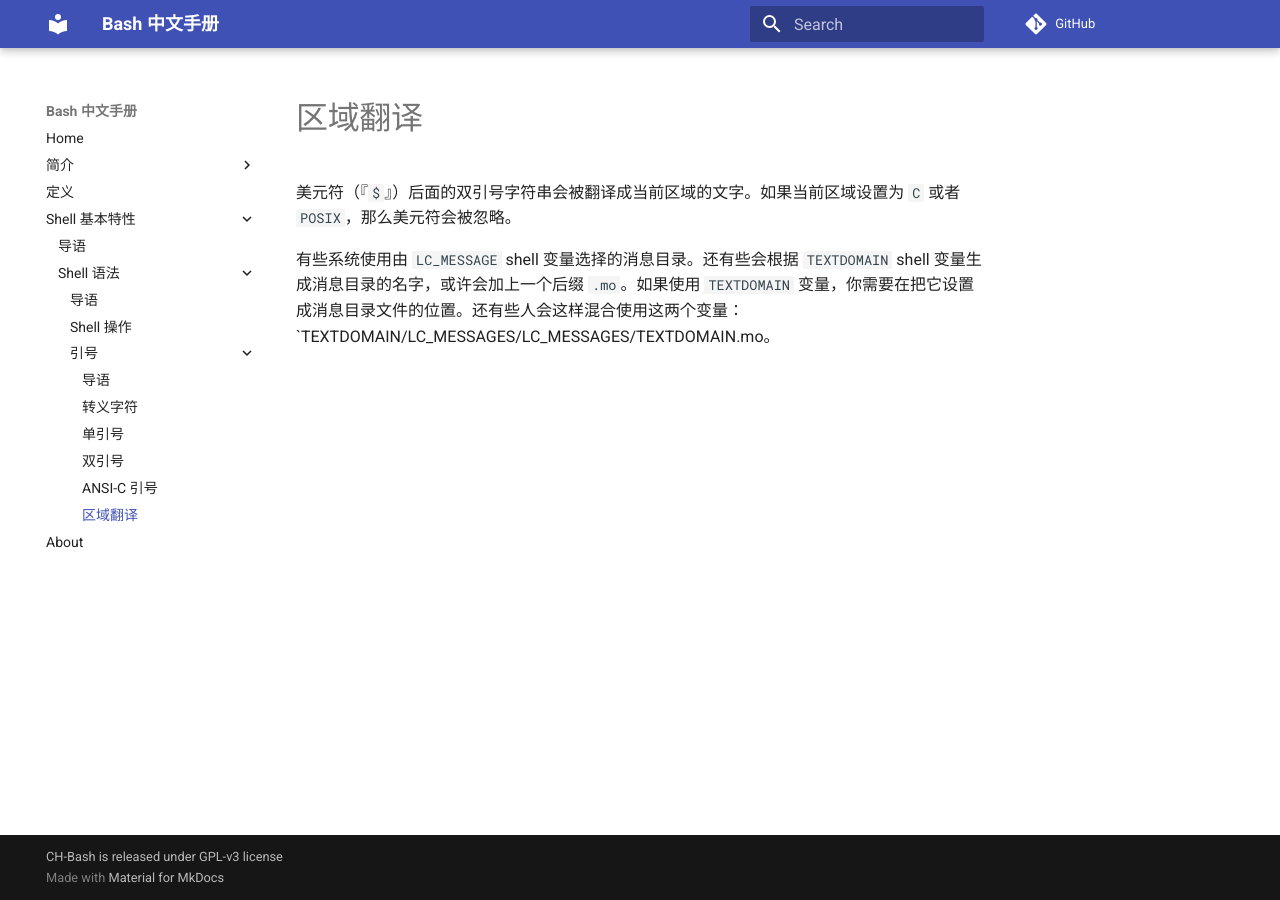
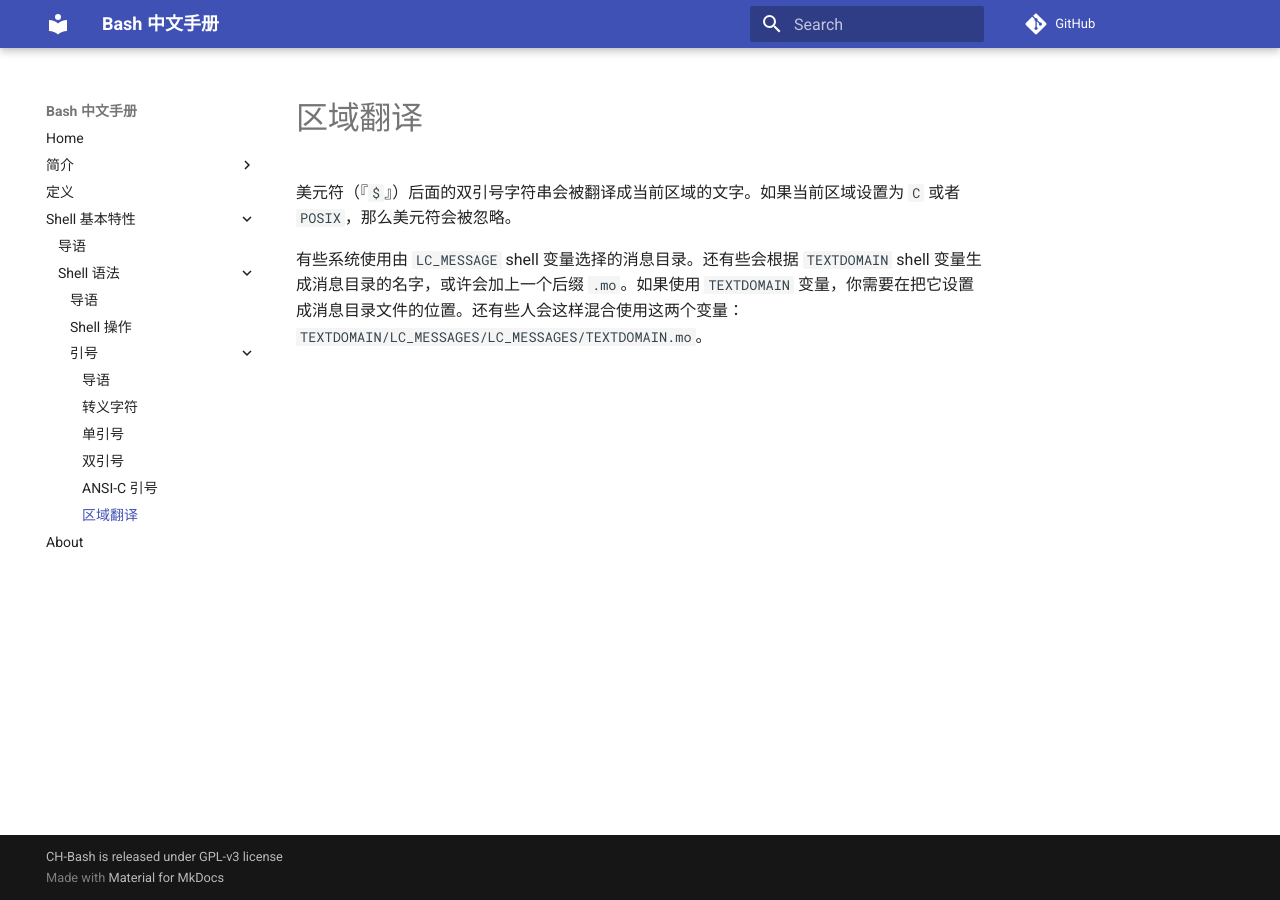
Before and after one commit to nophDog/bash-ch, an MkDocs documentation site: the page built from docs/basic-shell-features/shell-syntax/quoting/locale-specific-translation.md, in a window 1280 px wide. Built offline with MkDocs 1.6.1 and Material for MkDocs 9.7.7, drawn with Linux system fonts in a browser that asks for light colours; comment, search, counter and statistics services are not loaded.

```diff
--- a/docs/basic-shell-features/shell-syntax/quoting/locale-specific-translation.md
+++ b/docs/basic-shell-features/shell-syntax/quoting/locale-specific-translation.md
@@ -1,3 +1,3 @@
 美元符（『`$`』）后面的双引号字符串会被翻译成当前区域的文字。如果当前区域设置为 `C` 或者 `POSIX`，那么美元符会被忽略。
 
-有些系统使用由 `LC_MESSAGE` shell 变量选择的消息目录。还有些会根据 `TEXTDOMAIN` shell 变量生成消息目录的名字，或许会加上一个后缀 `.mo`。如果使用 `TEXTDOMAIN` 变量，你需要在把它设置成消息目录文件的位置。还有些人会这样混合使用这两个变量：`TEXTDOMAIN/LC_MESSAGES/LC_MESSAGES/TEXTDOMAIN.mo。
+有些系统使用由 `LC_MESSAGE` shell 变量选择的消息目录。还有些会根据 `TEXTDOMAIN` shell 变量生成消息目录的名字，或许会加上一个后缀 `.mo`。如果使用 `TEXTDOMAIN` 变量，你需要在把它设置成消息目录文件的位置。还有些人会这样混合使用这两个变量：`TEXTDOMAIN/LC_MESSAGES/LC_MESSAGES/TEXTDOMAIN.mo`。
```
